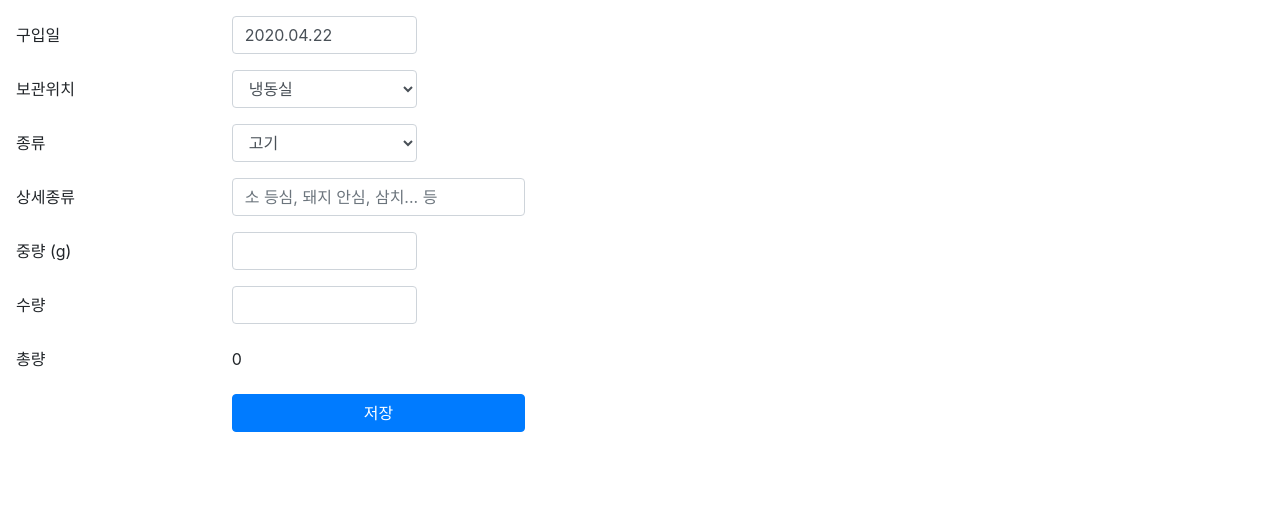
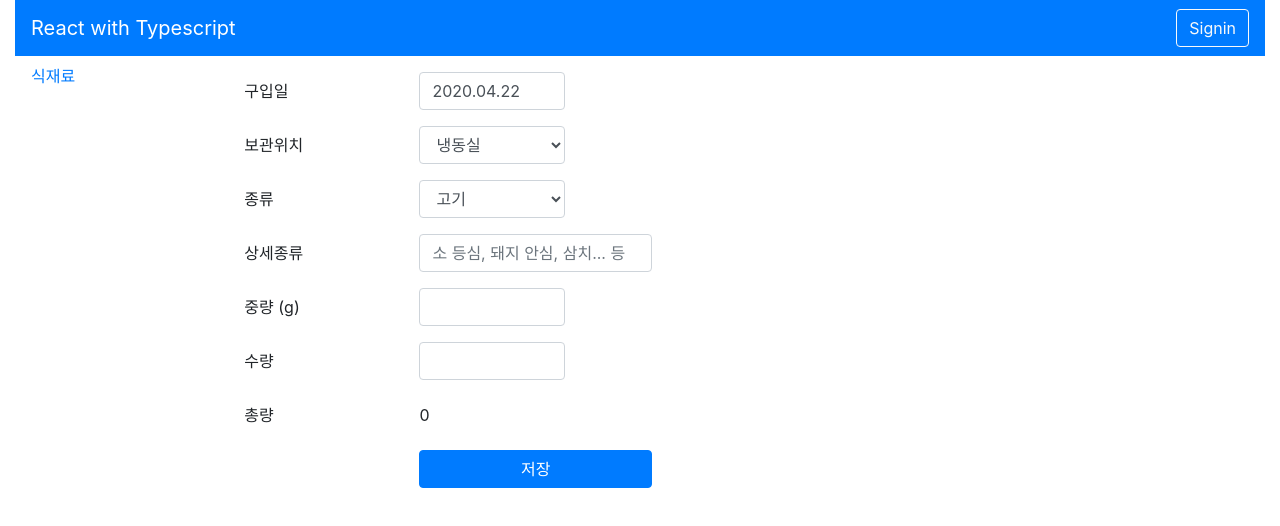
Before and after one commit to sawool/react-typescript, a React (Create React App) app: page /material in a window 1280 px wide. Shown: the top 526 px of the page. Built offline with nearby package versions, Linux system fonts and the light colour scheme; what typesafe-actions would draw is missing.

Commit message:
기본 레이아웃 작업

```diff
--- /dev/null
+++ b/src/App.css
@@ -0,0 +1,11 @@
+.app-container {
+  height: 100%;
+}
+
+.app-container .app-container-main {
+  height: 100%;
+}
+
+.app-container .app-container-main .app-container-main-row {
+  height: 100%;
+}
--- a/src/App.tsx
+++ b/src/App.tsx
@@ -1,23 +1,48 @@
 import React from 'react';
+import { Route, RouteComponentProps } from 'react-router-dom';
+import { Container, Row, Col } from 'react-bootstrap';
+
 import Home from './containers/Home';
 import SignUp from './containers/SignUp';
 import SignIn from './containers/SignIn';
 import Header from './components/Header';
 import Material from './components/Material';
 import SideMenu from './components/SideMenu';
-import { Route } from 'react-router-dom';
+import './App.css';
 
-function App() {
+type AppComponentProps = RouteComponentProps<any> & {};
+
+function App({ location }: AppComponentProps) {
+  const re = /(signin|signup)/;
+  const isAuth = re.test(location.pathname);
+
   return (
-    <>
-      <Route exact path="/" component={SignIn} />
-      <Route path="/home" component={Home} />
-      <Route path="/signup" component={SignUp} />
-      <Route path="/signin" component={SignIn} />
-      <Route path="/header" component={Header} />
-      <Route path="/material" component={Material} />
-      <Route path="/sideMenu" component={SideMenu} />
-    </>
+    <Container className="app-container" fluid>
+      {isAuth ? undefined : (
+        <Row>
+          <Col>
+            <Header></Header>
+          </Col>
+        </Row>
+      )}
+      <main className="app-container-main">
+        <Row className="app-container-main-row">
+          {isAuth ? undefined : (
+            <Col sm={2}>
+              <SideMenu></SideMenu>
+            </Col>
+          )}
+          <Col>
+            <Route exact path="/" component={Home} />
+            <Route path="/home" component={Home} />
+            <Route path="/signup" component={SignUp} />
+            <Route path="/signin" component={SignIn} />
+            <Route path="/material" component={Material} />
+            <Route path="/sideMenu" component={SideMenu} />
+          </Col>
+        </Row>
+      </main>
+    </Container>
   );
 }
 
--- a/src/index.tsx
+++ b/src/index.tsx
@@ -8,7 +8,7 @@ import * as serviceWorker from './serviceWorker';
 import 'bootstrap/dist/css/bootstrap.min.css';
 
 // Router
-import { BrowserRouter } from 'react-router-dom';
+import { BrowserRouter, Route } from 'react-router-dom';
 
 // Redux
 import { Provider } from 'react-redux';
@@ -34,7 +34,7 @@ sagaMiddleware.run(rootSaga);
 ReactDOM.render(
   <Provider store={store}>
     <BrowserRouter>
-      <App />
+      <Route path="/" component={App} />
     </BrowserRouter>
   </Provider>,
   document.getElementById('root')
```
